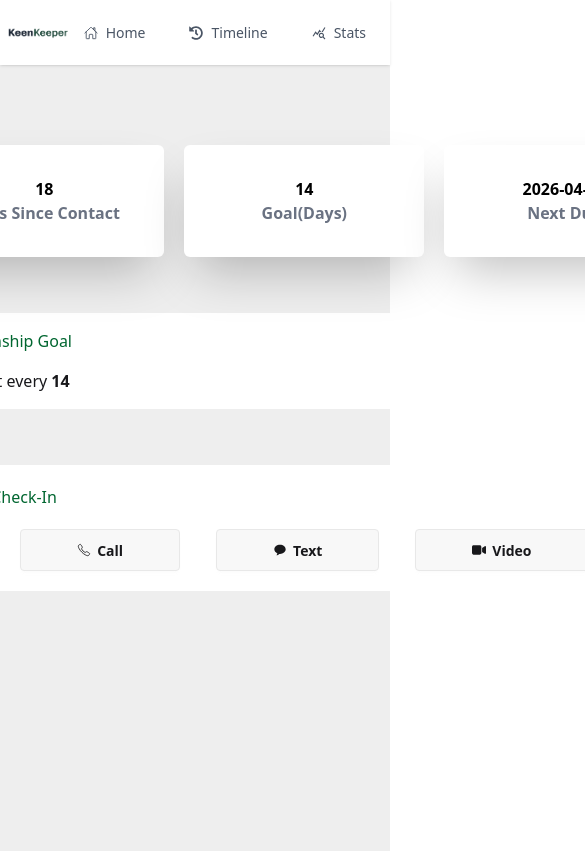
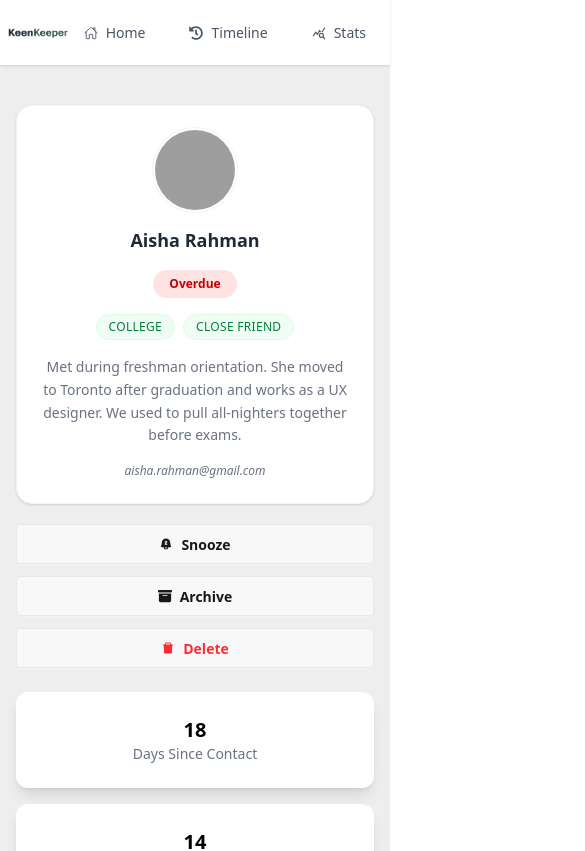
Before and after one commit to mubasshirkamali2009-art/Asssingment7, a Next.js app: page /friends/1 in a window 390 px wide. Shown: the top 851 px of the page, 585 px wide, since content can reach past the window. Built offline with nearby package versions, Linux system fonts and the light colour scheme; grey boxes are pictures that could not be loaded.

Commit message:
responsive done and assingment complite

```diff
--- a/src/app/friends/[id]/page.jsx
+++ b/src/app/friends/[id]/page.jsx
@@ -1,8 +1,8 @@
 "use client";
-import React, { use, useState, useEffect } from 'react'; // Added useState, useEffect
+import React, { use, useState, useEffect } from 'react';
 import { toast } from 'react-toastify';
 import 'react-toastify/dist/ReactToastify.css';
-import friendsData from "../../../friends.json"; // Renamed to avoid state conflict
+import friendsData from "../../../friends.json";
 import { HiMiniBellSnooze } from "react-icons/hi2";
 import { AiFillDelete } from "react-icons/ai";
 import { FaBoxArchive, FaVideo } from "react-icons/fa6";
@@ -29,14 +29,11 @@ const FriendDetailPage = ({ params }) => {
   useEffect(() => {
     const fetchFriend = async () => {
       setLoading(true);
-      // Force minimum 0.5s delay
       await new Promise(resolve => setTimeout(resolve, 500));
-
       const foundFriend = friendsData.find((f) => String(f.id) === String(id));
       setFriend(foundFriend);
       setLoading(false);
     };
-
     fetchFriend();
   }, [id]);
 
@@ -55,7 +52,6 @@ const FriendDetailPage = ({ params }) => {
     toast.success(`${type} with ${friend.name}!`);
   };
 
-  // Loading State with your specific Spinner
   if (loading) {
     return (
       <div className="min-h-screen bg-base-300 flex flex-col justify-center items-center gap-4">
@@ -72,77 +68,77 @@ const FriendDetailPage = ({ params }) => {
   if (!friend) return <div className="p-6 text-red-500 bg-base-300 min-h-screen">Friend not found.</div>;
 
   return (
-    <div className="py-20 flex gap-6 bg-base-300 justify-center min-h-screen">
-      <div id="laft-column" className="w-[400px] gap-10 ">
-        <div className="bg-white rounded-2xl shadow-sm border border-gray-100 p-5 flex flex-col items-center text-center gap-3 hover:shadow-md transition-shadow duration-200">
+    <div className="py-10 md:py-20 px-4 flex flex-col lg:flex-row gap-6 bg-base-300 items-center lg:items-start lg:justify-center min-h-screen">
+      <div id="left-column" className="w-full max-w-md lg:w-[400px] space-y-5">
+        <div className="bg-white rounded-2xl shadow-sm border border-gray-100 p-6 flex flex-col items-center text-center gap-4 hover:shadow-md transition-shadow duration-200">
           <div className="avatar">
-            <div className="w-20 rounded-full ring ring-gray-100 ring-offset-2">
+            <div className="w-20 md:w-24 rounded-full ring ring-gray-100 ring-offset-2">
               <img src={friend.picture} alt={friend.name} />
             </div>
           </div>
 
           <div>
-            <h2 className="text-base font-semibold text-gray-800">{friend.name}</h2>
+            <h2 className="text-lg font-semibold text-gray-800">{friend.name}</h2>
           </div>
-          <span className={`text-xs font-semibold px-3 py-1 rounded-full ${statusStyles[friend.status]}`}>
+          <span className={`text-xs font-semibold px-4 py-1.5 rounded-full ${statusStyles[friend.status]}`}>
             {statusLabel[friend.status]}
           </span>
-          <div className="flex flex-wrap justify-center gap-1.5">
+          <div className="flex flex-wrap justify-center gap-2">
             {friend.tags.map((tag) => (
               <span
                 key={tag}
-                className="bg-green-50 text-green-700 text-xs font-medium px-2.5 py-0.5 rounded-full border border-green-100 uppercase tracking-wide"
+                className="bg-green-50 text-green-700 text-xs font-medium px-3 py-1 rounded-full border border-green-100 uppercase tracking-wide"
               >
                 {tag}
               </span>
             ))}
           </div>
-          <p className="text-gray-500 text-s ">{friend.bio}</p>
-          <p className="text-gray-500 text-xs">{friend.email}</p>
+          <p className="text-gray-500 text-sm md:text-base leading-relaxed">{friend.bio}</p>
+          <p className="text-gray-500 text-xs md:text-sm italic">{friend.email}</p>
         </div>
 
-        <div className="flex flex-col gap-5 my-5">
-          <button className="btn px-15 py-3"><HiMiniBellSnooze />Snooze 2 weeks</button>
-          <button className="btn px-15 py-3"><FaBoxArchive />Archive</button>
-          <button className="btn px-15 py-3 text-red-500"><AiFillDelete />Delete</button>
+        <div className="grid grid-cols-1 sm:grid-cols-3 lg:flex lg:flex-col gap-3">
+          <button className="btn w-full py-3 flex items-center justify-center gap-2"><HiMiniBellSnooze />Snooze</button>
+          <button className="btn w-full py-3 flex items-center justify-center gap-2"><FaBoxArchive />Archive</button>
+          <button className="btn w-full py-3 text-red-500 flex items-center justify-center gap-2"><AiFillDelete />Delete</button>
         </div>
       </div>
 
-      <div id="right-coloumn" className="space-y-14">
-        <div id="start-3cards" className="flex gap-5 ">
-          <div className='rounded-md bg-white text-center text-black shadow-2xl p-8 font-bold w-[240px]'>
-            <h2>{friend.days_since_contact}</h2>
-            <p className='text-gray-500'>Days Since Contact</p>
+      <div id="right-column" className="w-full max-w-3xl space-y-6 lg:space-y-14">
+        <div id="start-3cards" className="grid grid-cols-1 sm:grid-cols-3 gap-4">
+          <div className='rounded-xl bg-white text-center text-black shadow-lg p-6 md:p-8 font-bold'>
+            <h2 className="text-xl md:text-2xl">{friend.days_since_contact}</h2>
+            <p className='text-gray-500 text-sm font-medium'>Days Since Contact</p>
           </div>
-          <div className='rounded-md bg-white text-center text-black shadow-2xl p-8 w-[240px] font-bold'>
-            <h2>{friend.goal}</h2>
-            <p className='text-gray-500'>Goal(Days)</p>
+          <div className='rounded-xl bg-white text-center text-black shadow-lg p-6 md:p-8 font-bold'>
+            <h2 className="text-xl md:text-2xl">{friend.goal}</h2>
+            <p className='text-gray-500 text-sm font-medium'>Goal(Days)</p>
           </div>
-          <div className='rounded-md bg-white text-center text-black shadow-2xl p-8 w-[240px] font-bold'>
-            <h2>{friend.next_due_date}</h2>
-            <p className='text-gray-500'>Next Due</p>
+          <div className='rounded-xl bg-white text-center text-black shadow-lg p-6 md:p-8 font-bold'>
+            <h2 className="text-lg md:text-xl truncate">{friend.next_due_date}</h2>
+            <p className='text-gray-500 text-sm font-medium'>Next Due</p>
           </div>
         </div>
 
-        <div className="bg-white p-4 rounded-xl">
-          <div className="flex justify-between">
-            <p className="text-green-800">Relationship Goal</p>
-            <button className="btn btn--outline">Edit</button>
+        <div className="bg-white p-6 rounded-2xl shadow-sm border border-gray-100">
+          <div className="flex justify-between items-center mb-4">
+            <p className="text-green-800 font-semibold">Relationship Goal</p>
+            <button className="btn btn-sm btn-outline">Edit</button>
           </div>
-          Connect every <span className="font-extrabold">{friend.goal}</span>
+          <p className="text-gray-700">Connect every <span className="font-extrabold text-lg">{friend.goal}</span> days</p>
         </div>
 
-        <div className="bg-white space-y-5 p-5 rounded-xl">
-          <p className="text-green-800">Quick Check-In</p>
-          <div className="flex gap-9 justify-center">
-            <button onClick={() => addToTimeline("Call")} className="btn btn-base px-14 py-5">
-              <IoCallOutline /> Call
+        <div className="bg-white space-y-6 p-6 md:p-8 rounded-2xl shadow-sm border border-gray-100">
+          <p className="text-green-800 font-semibold text-center sm:text-left">Quick Check-In</p>
+          <div className="grid grid-cols-1 sm:grid-cols-3 gap-4">
+            <button onClick={() => addToTimeline("Call")} className="btn btn-ghost bg-gray-50 border-gray-200 hover:bg-blue-50 py-4 flex flex-col sm:flex-row items-center gap-2 h-auto">
+              <IoCallOutline className="text-xl text-blue-600" /> Call
             </button>
-            <button onClick={() => addToTimeline("Text")} className="btn btn-base px-14 py-5">
-              <IoIosText /> Text
+            <button onClick={() => addToTimeline("Text")} className="btn btn-ghost bg-gray-50 border-gray-200 hover:bg-green-50 py-4 flex flex-col sm:flex-row items-center gap-2 h-auto">
+              <IoIosText className="text-xl text-green-600" /> Text
             </button>
-            <button onClick={() => addToTimeline("Video")} className="btn btn-base px-14 py-5">
-              <FaVideo /> Video
+            <button onClick={() => addToTimeline("Video")} className="btn btn-ghost bg-gray-50 border-gray-200 hover:bg-purple-50 py-4 flex flex-col sm:flex-row items-center gap-2 h-auto">
+              <FaVideo className="text-xl text-purple-600" /> Video
             </button>
           </div>
         </div>
--- a/src/app/home/page.jsx
+++ b/src/app/home/page.jsx
@@ -1,4 +1,4 @@
-"use client"; // Required for useState and useEffect
+"use client";
 import FriendCard from '@/components/shared/FriendCard';
 import React, { useState, useEffect } from 'react';
 import { IoAddCircleOutline } from "react-icons/io5";
@@ -12,7 +12,6 @@ const HomePage = () => {
     useEffect(() => {
         const fetchFriends = async () => {
             setLoading(true);
-            // Simulate network delay of 0.5s
             await new Promise(resolve => setTimeout(resolve, 500));
             setFriends(friendsData);
             setLoading(false);
@@ -22,39 +21,40 @@ const HomePage = () => {
     }, []);
 
     return (
-        <div className='bg-base-300 min-h-screen'>
-            <div className='mx-auto mt-30 content-center bg-base-300 items-center text-center'>
-                <h1 className='text-black bg-base-300 text-5xl py-5 text-center font-bold'>Friends to keep close in your life</h1>
-                <p className='text-center text-gray-500 py-5 '>
-                    Your personal shelf of meaningful connections. <br /> Browse, tend, and nurture the relationships that matter most.
+        <div className='bg-base-300 min-h-screen px-4 md:px-8'>
+            <div className='mx-auto pt-10 md:pt-20 text-center max-w-4xl'>
+                <h1 className='text-black text-3xl md:text-5xl lg:text-6xl py-5 font-bold leading-tight'>
+                    Friends to keep close in your life
+                </h1>
+                <p className='text-gray-500 py-5 text-sm md:text-base lg:text-lg'>
+                    Your personal shelf of meaningful connections. <br className="hidden md:block" /> Browse, tend, and nurture the relationships that matter most.
                 </p>
-                <button className='btn text-white bg-green-900 mx-auto content-center items-center'>
-                    <IoAddCircleOutline /> Add Friend
+                <button className='btn text-white bg-green-900 mx-auto flex items-center gap-2 hover:bg-green-800 transition-colors'>
+                    <IoAddCircleOutline className="text-xl" /> Add Friend
                 </button>
             </div>
 
-            <div className='flex gap-10 p-10 mx-auto my-20 justify-center'>
-                <div className='rounded-md bg-white text-center text-black shadow-2xl p-8 font-bold'>
-                    <h2>{friends.length}</h2>
-                    <p className='text-gray-500'>Total friends</p>
+            <div className='grid grid-cols-2 md:grid-cols-4 gap-4 lg:gap-8 p-5 md:p-10 mx-auto my-10 max-w-6xl'>
+                <div className='rounded-xl bg-white text-center text-black shadow-lg p-4 md:p-8 font-bold'>
+                    <h2 className="text-xl md:text-2xl">{friends.length}</h2>
+                    <p className='text-gray-500 text-xs md:text-sm font-normal'>Total friends</p>
                 </div>
-                <div className='rounded-md bg-white text-center text-black shadow-2xl p-8 font-bold '>
-                    <h2>{friends.filter(f => f.status === 'on-track').length}</h2>
-                    <p className='text-gray-500'>On Track</p>
+                <div className='rounded-xl bg-white text-center text-black shadow-lg p-4 md:p-8 font-bold'>
+                    <h2 className="text-xl md:text-2xl">{friends.filter(f => f.status === 'on-track').length}</h2>
+                    <p className='text-gray-500 text-xs md:text-sm font-normal'>On Track</p>
                 </div>
-                <div className='rounded-md bg-white text-center text-black shadow-2xl p-8 font-bold'>
-                    <h2>{friends.filter(f => f.status === 'overdue').length}</h2>
-                    <p className='text-gray-500'>Need Attention</p>
+                <div className='rounded-xl bg-white text-center text-black shadow-lg p-4 md:p-8 font-bold'>
+                    <h2 className="text-xl md:text-2xl">{friends.filter(f => f.status === 'overdue').length}</h2>
+                    <p className='text-gray-500 text-xs md:text-sm font-normal'>Need Attention</p>
                 </div>
-                <div className='rounded-md bg-white text-center text-black shadow-2xl p-8 font-bold'>
-                    <h2>10</h2>
-                    <p className='text-gray-500'>Interactions This Month</p>
+                <div className='rounded-xl bg-white text-center text-black shadow-lg p-4 md:p-8 font-bold'>
+                    <h2 className="text-xl md:text-2xl">10</h2>
+                    <p className='text-gray-500 text-xs md:text-sm font-normal'>Interactions</p>
                 </div>
             </div>
 
-            <div>
+            <div className="pb-20">
                 {loading ? (
-                    /* The Spinner logic from your Timeline page */
                     <div className="flex flex-col justify-center items-center py-20 gap-4">
                         <div className="relative w-16 h-16">
                             <div className="absolute inset-0 rounded-full border-4 border-gray-100"></div>
--- a/src/app/starts/page.jsx
+++ b/src/app/starts/page.jsx
@@ -42,19 +42,19 @@ const StartsPage = () => {
   }
 
   return (
-    <div className='flex flex-col items-center justify-center space-y-10 p-10 min-h-screen bg-base-300'>
+    <div className='flex flex-col items-center justify-center space-y-6 md:space-y-10 p-5 md:p-10 min-h-screen bg-base-300'>
       <div className='text-center'>
-        <h1 className='text-5xl text-black font-bold'>Friendship Analytics</h1>
-        <p className='text-gray-500 mt-2'>By Interaction Type</p>
+        <h1 className='text-3xl sm:text-4xl md:text-5xl text-black font-bold'>Friendship Analytics</h1>
+        <p className='text-gray-500 mt-2 text-sm md:text-base'>By Interaction Type</p>
       </div>
 
-      <div className="w-full max-w-[500px] h-[400px]">
+      <div className="w-full max-w-[500px] h-[300px] sm:h-[350px] md:h-[400px]">
         <ResponsiveContainer width="100%" height="100%">
           <PieChart>
             <Pie
               data={chartData}
-              innerRadius="70%"
-              outerRadius="90%"
+              innerRadius="65%"
+              outerRadius="85%"
               paddingAngle={5}
               dataKey="value"
               isAnimationActive={true}
@@ -65,7 +65,7 @@ const StartsPage = () => {
               ))}
             </Pie>
             <Tooltip />
-            <Legend verticalAlign="bottom" height={36} />
+            <Legend verticalAlign="bottom" height={36} iconType="circle" />
           </PieChart>
         </ResponsiveContainer>
       </div>
--- a/src/app/timeline/page.jsx
+++ b/src/app/timeline/page.jsx
@@ -6,8 +6,8 @@ import videoimg from "../../assets/img/video.png"
 import Image from "next/image";
 
 const icons = {
-  Call: <Image src={callimg} alt="call history"/>,
-  Text: <Image src={textimg} alt="text history"/>,
+  Call: <Image src={callimg} alt="call history" />,
+  Text: <Image src={textimg} alt="text history" />,
   Video: <Image src={videoimg} alt="video history" />,
 };
 
@@ -41,22 +41,25 @@ const TimelinePage = () => {
   const visibleActivity = selected === "All"
     ? allActivity
     : allActivity.filter((item) => item.action === selected);
-const handleClearhistory =()=>{
-    localStorage.clear()
+
+  const handleClearhistory = () => {
+    localStorage.clear();
     setAllActivity([]);
-}
+  };
 
   return (
-    <div className="min-h-screen bg-base-300 py-20 px-6">
+    <div className="min-h-screen bg-base-300 py-10 md:py-20 px-4 md:px-6">
       <div className="max-w-3xl mx-auto w-full">
 
-        <h1 className="text-3xl font-bold text-gray-800 mb-6">Timeline</h1>
+        <h1 className="text-2xl md:text-3xl font-bold text-gray-800 mb-6 text-center md:text-left">
+          Timeline
+        </h1>
 
-        <div className="relative inline-block mb-8">
+        <div className="relative inline-block mb-8 w-full md:w-auto">
           <select
             value={selected}
             onChange={(e) => setSelected(e.target.value)}
-            className="appearance-none bg-white border border-gray-200 rounded-lg px-4 py-2 pr-9 text-sm text-gray-700 cursor-pointer focus:outline-none focus:border-gray-400 min-w-[160px]"
+            className="appearance-none bg-white border border-gray-200 rounded-lg px-4 py-2 pr-9 text-sm text-gray-700 cursor-pointer focus:outline-none focus:border-gray-400 w-full md:min-w-[160px]"
           >
             <option value="All">Filter timeline</option>
             {filterOptions.filter((o) => o !== "All").map((option) => (
@@ -67,12 +70,11 @@ const handleClearhistory =()=>{
             className="pointer-events-none absolute right-3 top-1/2 -translate-y-1/2 text-gray-400"
             width="12" height="12" viewBox="0 0 12 12" fill="none"
           >
-            <path d="M2 4l4 4 4-4" stroke="currentColor" strokeWidth="1.5" strokeLinecap="round" strokeLinejoin="round"/>
+            <path d="M2 4l4 4 4-4" stroke="currentColor" strokeWidth="1.5" strokeLinecap="round" strokeLinejoin="round" />
           </svg>
         </div>
 
-        {
-        loading ? (
+        {loading ? (
           <div className="flex flex-col justify-center items-center py-20 gap-4">
             <div className="relative w-16 h-16">
               <div className="absolute inset-0 rounded-full border-4 border-gray-100"></div>
@@ -80,9 +82,9 @@ const handleClearhistory =()=>{
               <div className="absolute inset-2 rounded-full border-4 border-transparent border-t-pink-400 border-r-blue-400 animate-spin" style={{ animationDirection: "reverse", animationDuration: "0.8s" }}></div>
             </div>
             <p className="text-gray-400 text-sm animate-pulse">Loading timeline...</p>
-  </div> )
-       : visibleActivity.length === 0 ? (
-          <div className="bg-white rounded-2xl p-12 text-center shadow-sm">
+          </div>
+        ) : visibleActivity.length === 0 ? (
+          <div className="bg-white rounded-2xl p-8 md:p-12 text-center shadow-sm">
             <p className="text-gray-400 text-lg">No activity yet</p>
             <p className="text-gray-300 text-sm mt-2">Go check in with a friend!</p>
           </div>
@@ -91,29 +93,34 @@ const handleClearhistory =()=>{
             {visibleActivity.map((item) => (
               <div
                 key={item.id}
-                className="bg-white rounded-2xl shadow-sm border border-gray-100 p-5 flex items-center gap-5 hover:shadow-xl hover:scale-[1.15] transition-all duration-500 ease-in-out cursor-pointer w-full"
+                className="bg-white rounded-2xl shadow-sm border border-gray-100 p-4 md:p-5 flex items-center gap-3 md:gap-5 hover:shadow-xl sm:hover:scale-[1.02] md:hover:scale-[1.05] transition-all duration-300 ease-in-out cursor-pointer w-full"
               >
-                <div className={`w-12 h-12 rounded-full flex items-center justify-center ${colors[item.action]}`}>
+                <div className={`w-10 h-10 md:w-12 md:h-12 rounded-full flex-shrink-0 flex items-center justify-center ${colors[item.action]}`}>
+                  <div className="w-6 h-6 md:w-8 md:h-8 flex items-center justify-center">
                     {icons[item.action]}
                   </div>
+                </div>
 
-                <div className="flex-1">
-                  <p className="text-gray-800 font-semibold">
+                <div className="flex-1 min-w-0">
+                  <p className="text-gray-800 font-semibold text-sm md:text-base truncate">
                     {item.action}
                     <span className="text-gray-400 font-normal"> with </span>
                     {item.name}
                   </p>
-                  <p className="text-gray-400 text-sm mt-0.5">{item.timestamp}</p>
+                  <p className="text-gray-400 text-xs md:text-sm mt-0.5">{item.timestamp}</p>
                 </div>
 
-                <span className={`text-xs font-semibold px-3 py-1 rounded-full ${colors[item.action]}`}>
+                <span className={`hidden sm:inline-block text-[10px] md:text-xs font-semibold px-2 md:px-3 py-1 rounded-full ${colors[item.action]}`}>
                   {item.action}
                 </span>
               </div>
             ))}
-            <button onClick={handleClearhistory} className="btn btn-warning">Clear history</button>
+            <div className="mt-6 flex justify-center md:justify-start">
+                <button onClick={handleClearhistory} className="btn btn-warning w-full md:w-auto">
+                    Clear history
+                </button>
             </div>
-
+          </div>
         )}
 
       </div>
--- a/src/components/shared/FriendCard.jsx
+++ b/src/components/shared/FriendCard.jsx
@@ -16,36 +16,43 @@ const statusLabel = {
 
 const FriendCard = () => {
   return (
-    <div className="min-h-screen bg-base-300 p-6">
-      <h1 className="text-2xl font-bold text-gray-800 mb-6">Your Friends</h1>
-      <div className="grid grid-cols-2 md:grid-cols-3 lg:grid-cols-4 gap-4">
+    <div className="min-h-screen bg-base-300 p-4 sm:p-6 md:p-10">
+      <h1 className="text-xl sm:text-2xl md:text-3xl font-bold text-gray-800 mb-6 text-center sm:text-left">
+        Your Friends
+      </h1>
+
+      <div className="grid grid-cols-1 xs:grid-cols-2 md:grid-cols-3 lg:grid-cols-4 xl:grid-cols-5 gap-4 md:gap-6">
         {friends.map((friend) => (
-          <Link href={`/friends/${friend.id}`} key={friend.id}>
-            <div className="bg-white rounded-2xl shadow-sm border border-gray-100 p-5 flex flex-col items-center text-center gap-3 hover:shadow-md transition-shadow duration-200">
+          <Link href={`/friends/${friend.id}`} key={friend.id} className="block">
+            <div className="bg-white rounded-2xl shadow-sm border border-gray-100 p-4 sm:p-5 flex flex-col items-center text-center gap-3 hover:shadow-md transition-all duration-200 hover:-translate-y-1 h-full">
 
               <div className="avatar">
-                <div className="w-20 rounded-full ring ring-gray-100 ring-offset-2">
-                  <img src={friend.picture} alt={friend.name} />
+                <div className="w-16 sm:w-20 rounded-full ring ring-gray-100 ring-offset-2">
+                  <img src={friend.picture} alt={friend.name} className="object-cover" />
                 </div>
               </div>
 
-              <div>
-                <h2 className="text-base font-semibold text-gray-800">{friend.name}</h2>
-                <p className="text-sm text-gray-400 mt-0.5">{friend.days_since_contact}d ago</p>
+              <div className="flex-1">
+                <h2 className="text-sm sm:text-base font-semibold text-gray-800 line-clamp-1">
+                  {friend.name}
+                </h2>
+                <p className="text-xs sm:text-sm text-gray-400 mt-0.5">
+                  {friend.days_since_contact}d ago
+                </p>
               </div>
 
-              <div className="flex flex-wrap justify-center gap-1.5">
-                {friend.tags.map((tag) => (
+              <div className="flex flex-wrap justify-center gap-1">
+                {friend.tags.slice(0, 2).map((tag) => (
                   <span
                     key={tag}
-                    className="bg-green-50 text-green-700 text-xs font-medium px-2.5 py-0.5 rounded-full border border-green-100 uppercase tracking-wide"
+                    className="bg-green-50 text-green-700 text-[10px] sm:text-xs font-medium px-2 py-0.5 rounded-full border border-green-100 uppercase tracking-wide"
                   >
                     {tag}
                   </span>
                 ))}
               </div>
 
-              <span className={`text-xs font-semibold px-3 py-1 rounded-full ${statusStyles[friend.status]}`}>
+              <span className={`w-full sm:w-auto text-[10px] sm:text-xs font-semibold px-3 py-1 rounded-full ${statusStyles[friend.status]}`}>
                 {statusLabel[friend.status]}
               </span>
             </div>
```
Also changed, not shown: src/Readme.md (added). Lines whose indentation alone changed are shown as unchanged.
